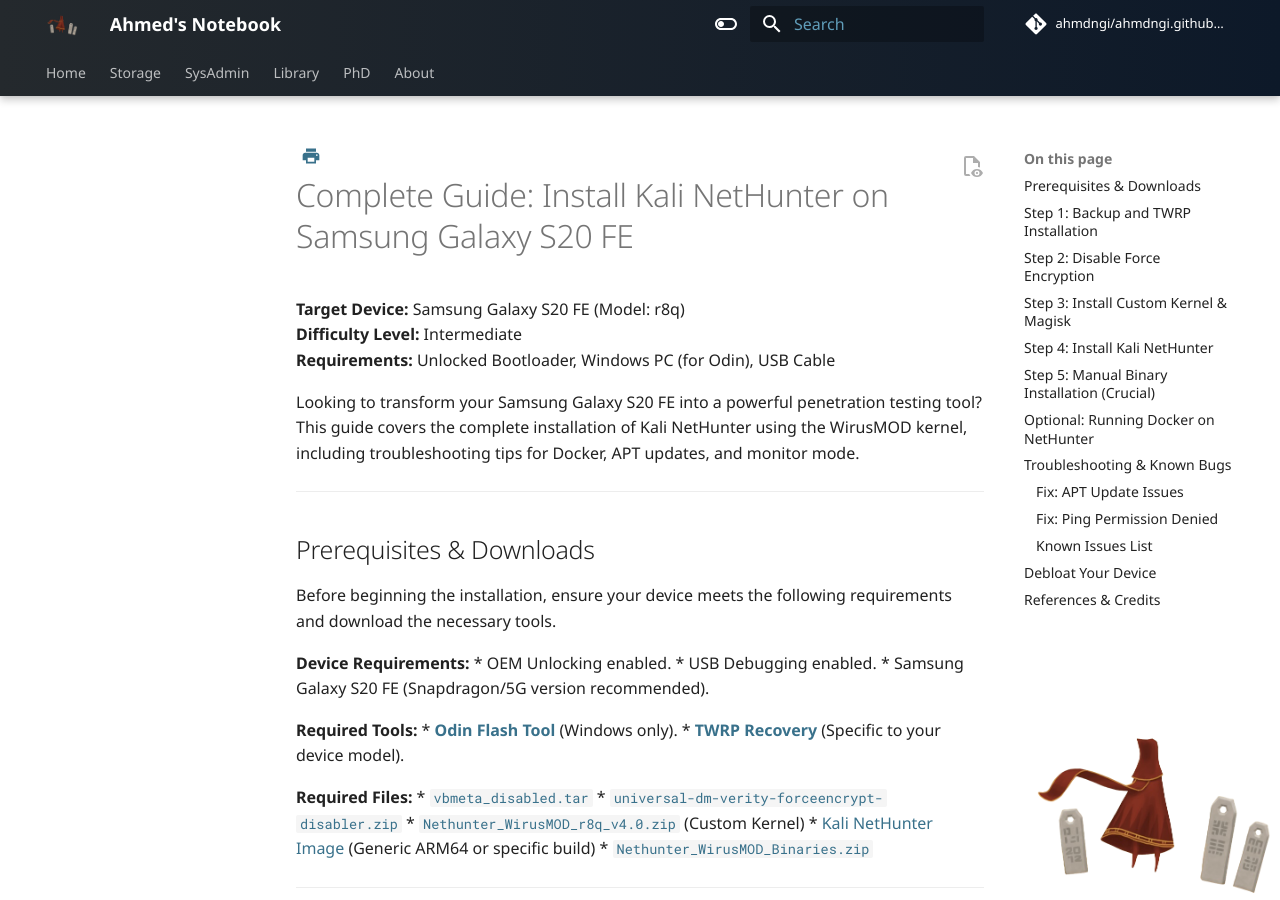
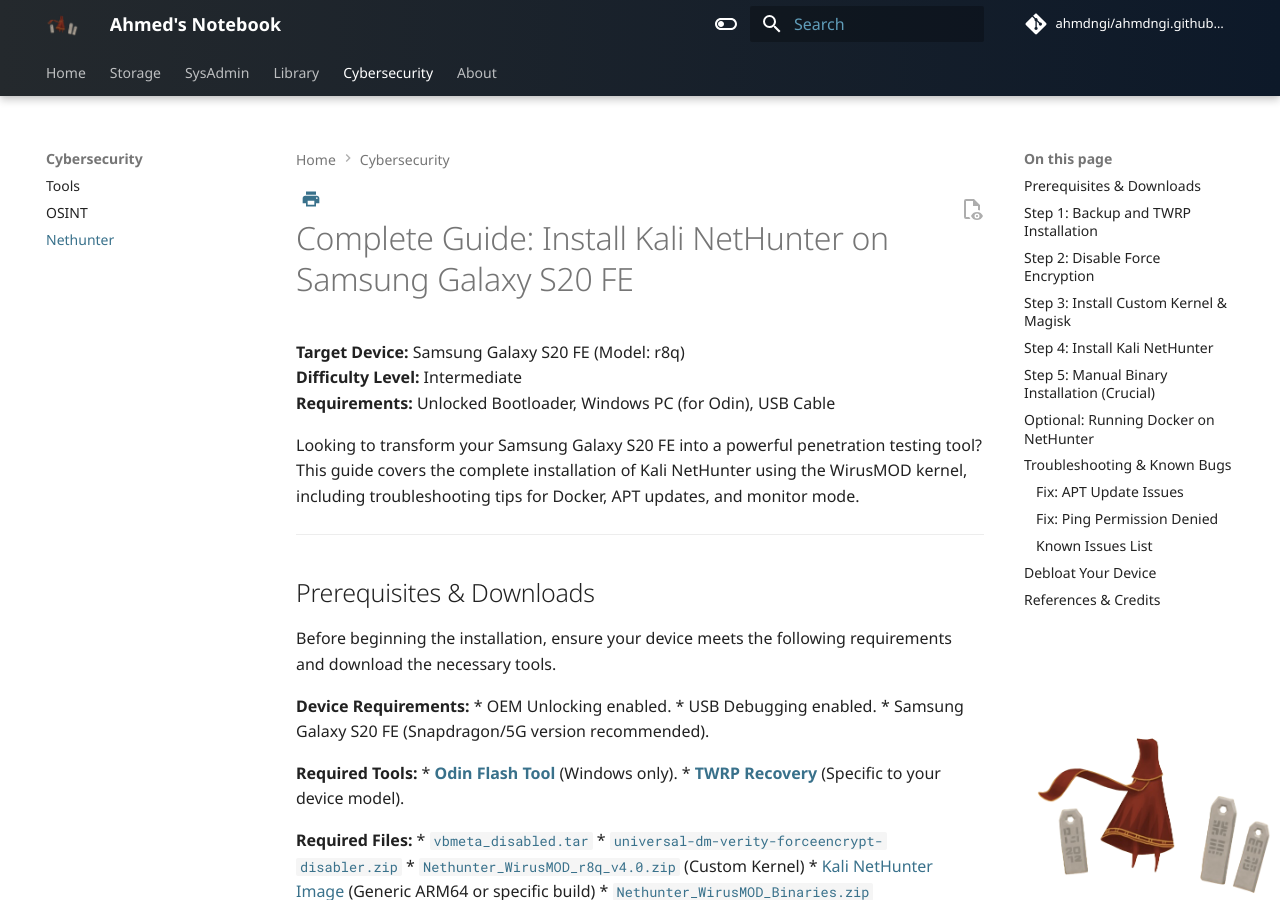
Before and after one commit to ahmdngi/notes.oversight.ee, an MkDocs documentation site: the page built from docs/content/cybersecurity/nethunter.md, in a window 1280 px wide and 900 px high. Built offline with MkDocs 1.6.1 and Material for MkDocs 9.7.7, drawn with Linux system fonts in a browser that asks for light colours; comment, search, counter and statistics services are not loaded.

Commit message:
nethunter

```diff
--- a/mkdocs.yml
+++ b/mkdocs.yml
@@ -175,8 +175,9 @@
   - Library:
       - Cool Tools: content/library/cool-tools.md
       - Makrdown: content/library/markdown.md
-  - PhD:
-      - Tools: content/phd/phd-tools.md
-      - OSINT: content/phd/osint.md
+  - Cybersecurity:
+      - Tools: content/cybersecurity/phd-tools.md
+      - OSINT: content/cybersecurity/osint.md
+      - Nethunter: content/cybersecurity/nethunter.md
       #- Cybersecurity: content/phd/cybersecurity.md
   - About: content/about.md
```
Also changed, not shown: docs/content/cybersecurity/nethunter.md (renamed from docs/content/sysadmin/nethunter.md), docs/content/cybersecurity/osint.md (renamed from docs/content/phd/osint.md), docs/content/cybersecurity/phd-tools.md (renamed from docs/content/phd/phd-tools.md).
